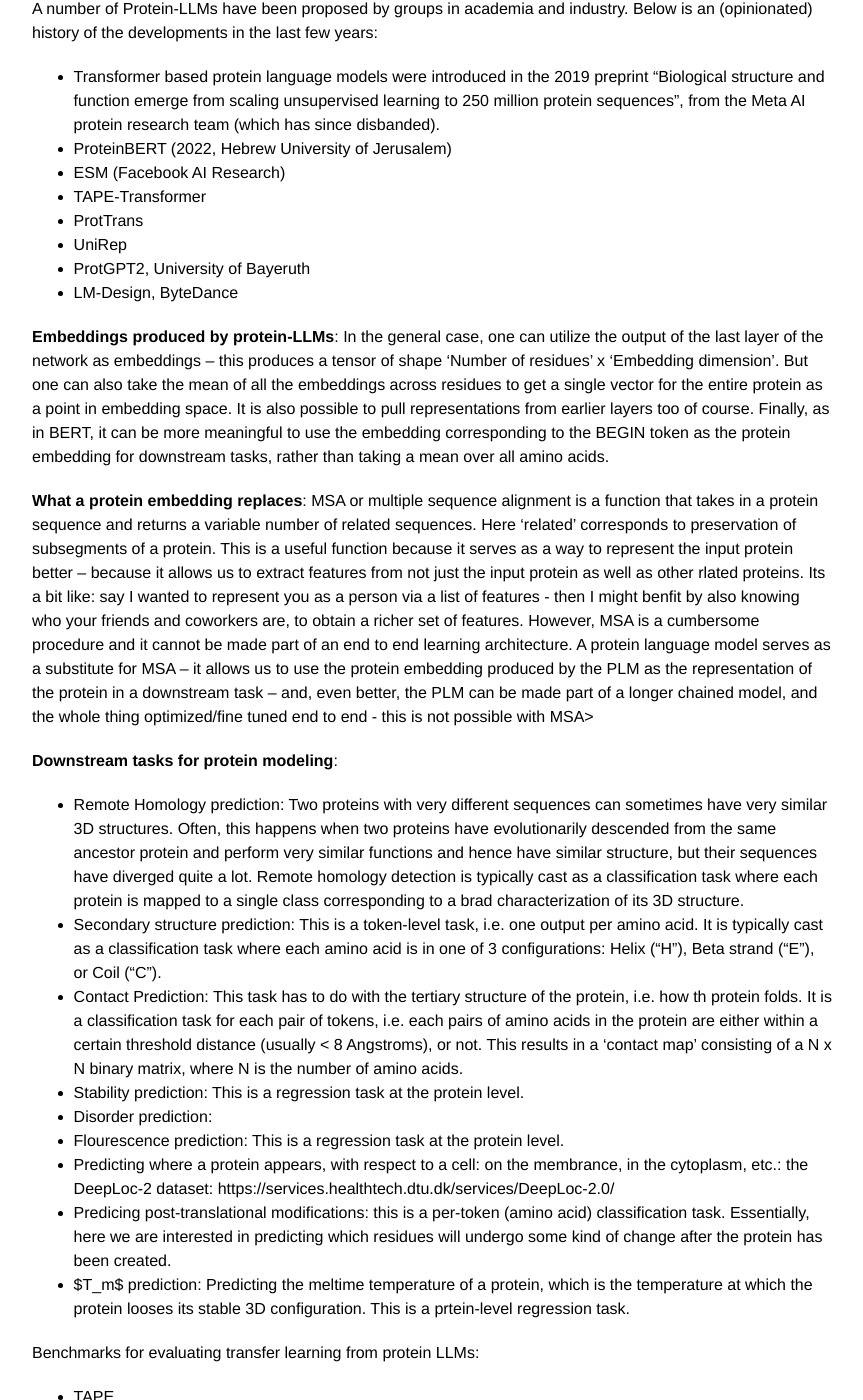
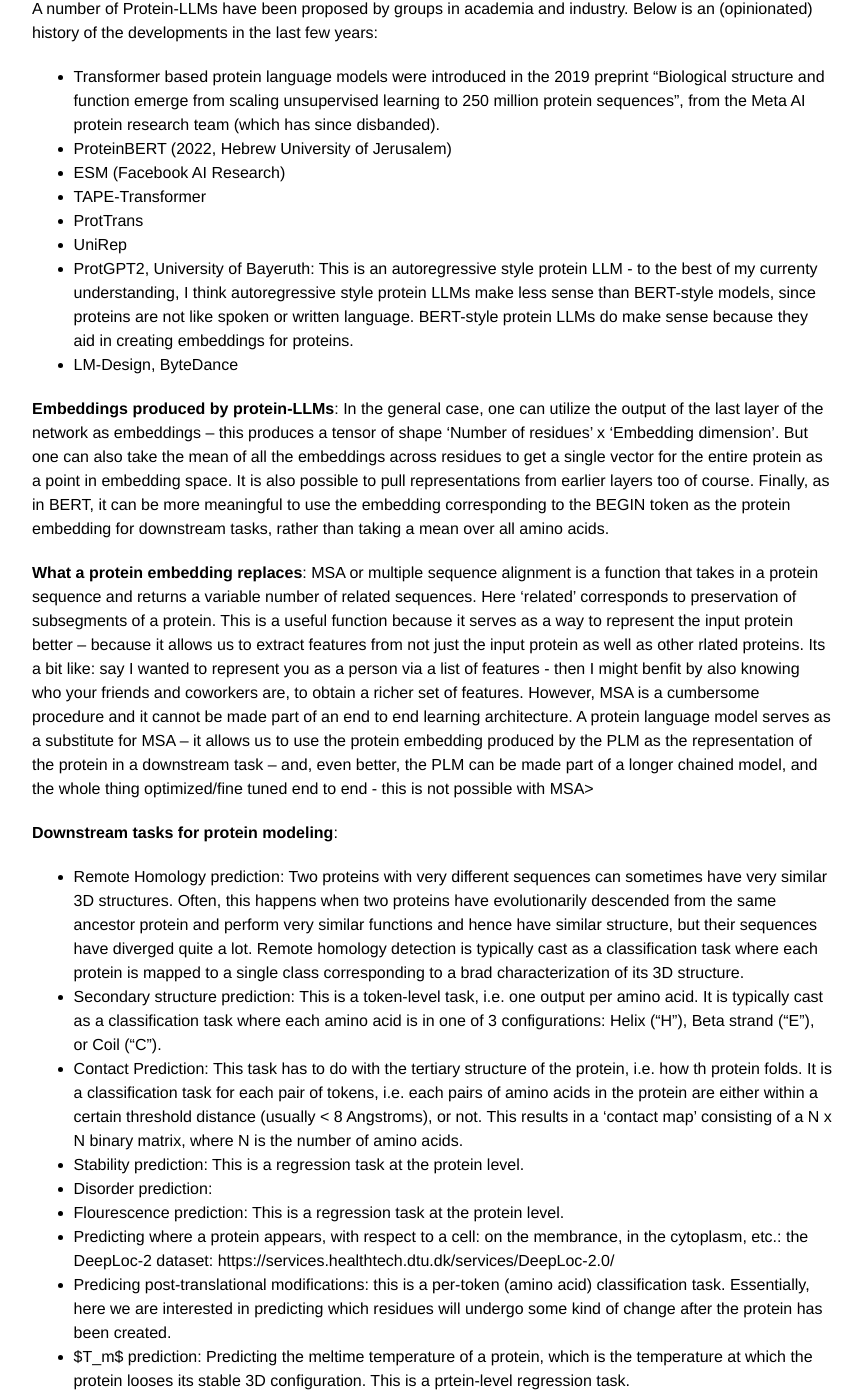
Before and after one commit to thecentraldogma/thecentraldogma.github.io, a Jekyll site: the page built from _posts/2024-03-22-protein-laguage-models.md, in a window 1280 px wide and 1400 px high, scrolled down 315 px. Shown: the whole window, without its empty margins (208-1071 px from the left). Built offline with Jekyll 4.4.1, drawn with Linux system fonts in a browser that asks for light colours.

Commit message:
MSA and protein LLMs

```diff
--- a/_posts/2024-03-22-protein-laguage-models.md
+++ b/_posts/2024-03-22-protein-laguage-models.md
@@ -21,7 +21,7 @@
 
 - UniRep
 
-- ProtGPT2, University of Bayeruth
+- ProtGPT2, University of Bayeruth: This is an autoregressive style protein LLM - to the best of my currenty understanding, I think autoregressive style protein LLMs make less sense than BERT-style models, since proteins are not like spoken or written language. BERT-style protein LLMs do make sense because they aid in creating embeddings for proteins.
 
 - LM-Design, ByteDance
 
@@ -51,8 +51,3 @@
 - Predicing post-translational modifications: this is a per-token (amino acid) classification task. Essentially, here we are interested in predicting which residues will undergo some kind of change after the protein has been created.
 
 - $T_m$ prediction: Predicting the meltime temperature of a protein, which is the temperature at which the protein looses its stable 3D configuration. This is a prtein-level regression task.
-
-
-Benchmarks for evaluating transfer learning from protein LLMs:
-
-- TAPE
```
Also changed, not shown: _posts/2025-02-10-msa.md (added, +14 -0 lines), _posts/msa.md (deleted, +0 -1 lines).
